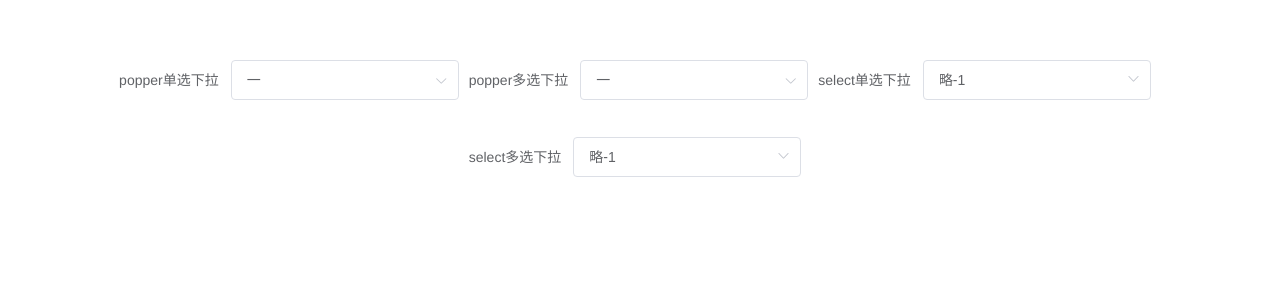
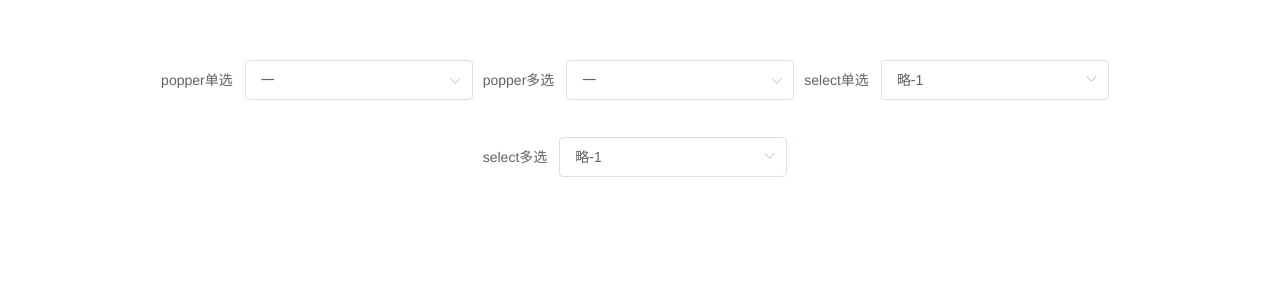
Before and after one commit to liang-louis/ele-select-tree, a Vue app: page / in a window 1280 px wide. Shown: the top 300 px of the page. Built offline with nearby package versions, Linux system fonts and the light colour scheme.

Commit message:
删除dist

```diff
--- a/src/App.vue
+++ b/src/App.vue
@@ -1,16 +1,16 @@
 <template>
   <div id="app">
     <el-form :model="form" inline>
-      <el-form-item label="popper单选下拉">
+      <el-form-item label="popper单选">
         <SelectTree v-model="form.value" :options="treeOption"></SelectTree>
       </el-form-item>
-      <el-form-item label="popper多选下拉">
+      <el-form-item label="popper多选">
         <SelectTree v-model="form.values" :options="treeOption" multiple></SelectTree>
       </el-form-item>
-      <el-form-item label="select单选下拉">
+      <el-form-item label="select单选">
         <TreeSelect v-model="form.val" :options="treeOption" filterable></TreeSelect>
       </el-form-item>
-      <el-form-item label="select多选下拉">
+      <el-form-item label="select多选">
         <TreeSelect v-model="form.vals" :options="treeOption" multiple filterable></TreeSelect>
       </el-form-item>
     </el-form>
@@ -32,7 +32,7 @@ export default {
         vals:['-'],
       },
       treeValue: '1',
-      treeOption: [
+      treeOption: [ //测试数据
         {
           label: '一',
           value:'1',
```
Also changed, not shown: 7 other files (tests, documents, lock files or other folders).
